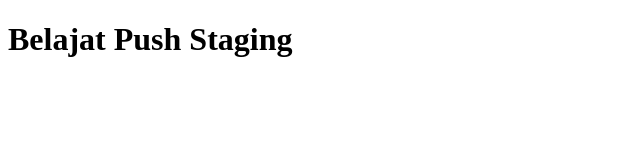
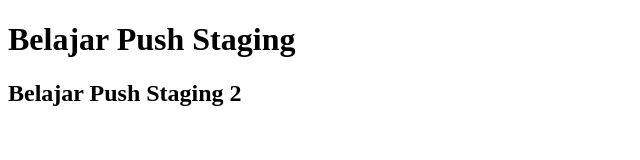
Before and after one commit to PaulNovrandes/belajar-niomic, a plain HTML site: page header.html in a window 1280 px wide. Shown: the whole page, without its empty margins (0-640 px from the left). Drawn offline with Linux system fonts and the light colour scheme.

Commit message:
Add element h2

```diff
--- a/header.html
+++ b/header.html
@@ -5,6 +5,7 @@
     <title>Belajar Push Staging</title>
   </head>
   <body>
-    <h1>Belajat Push Staging</h1>
+    <h1>Belajar Push Staging</h1>
+    <h2>Belajar Push Staging 2</h2>
   </body>
 </html>
```
